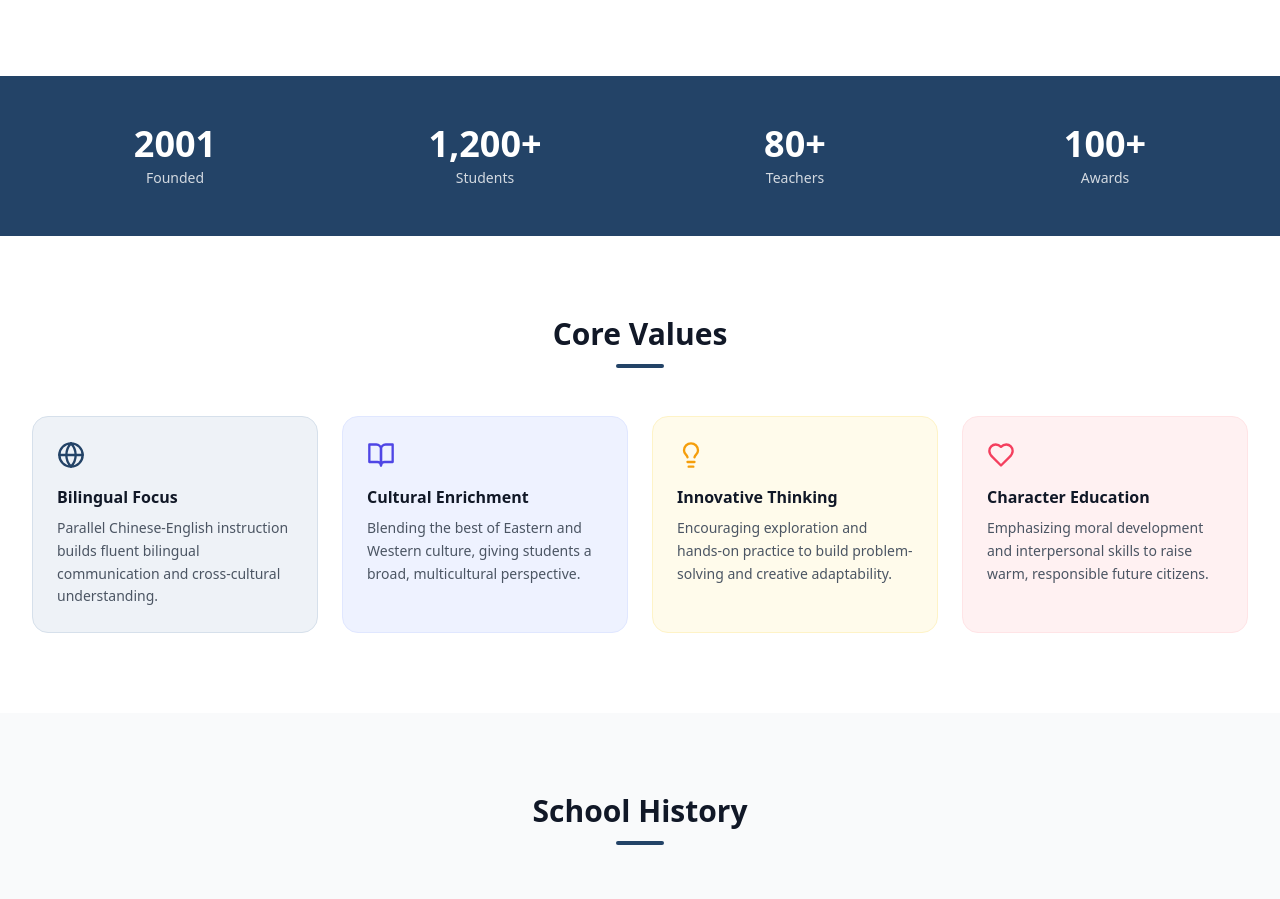
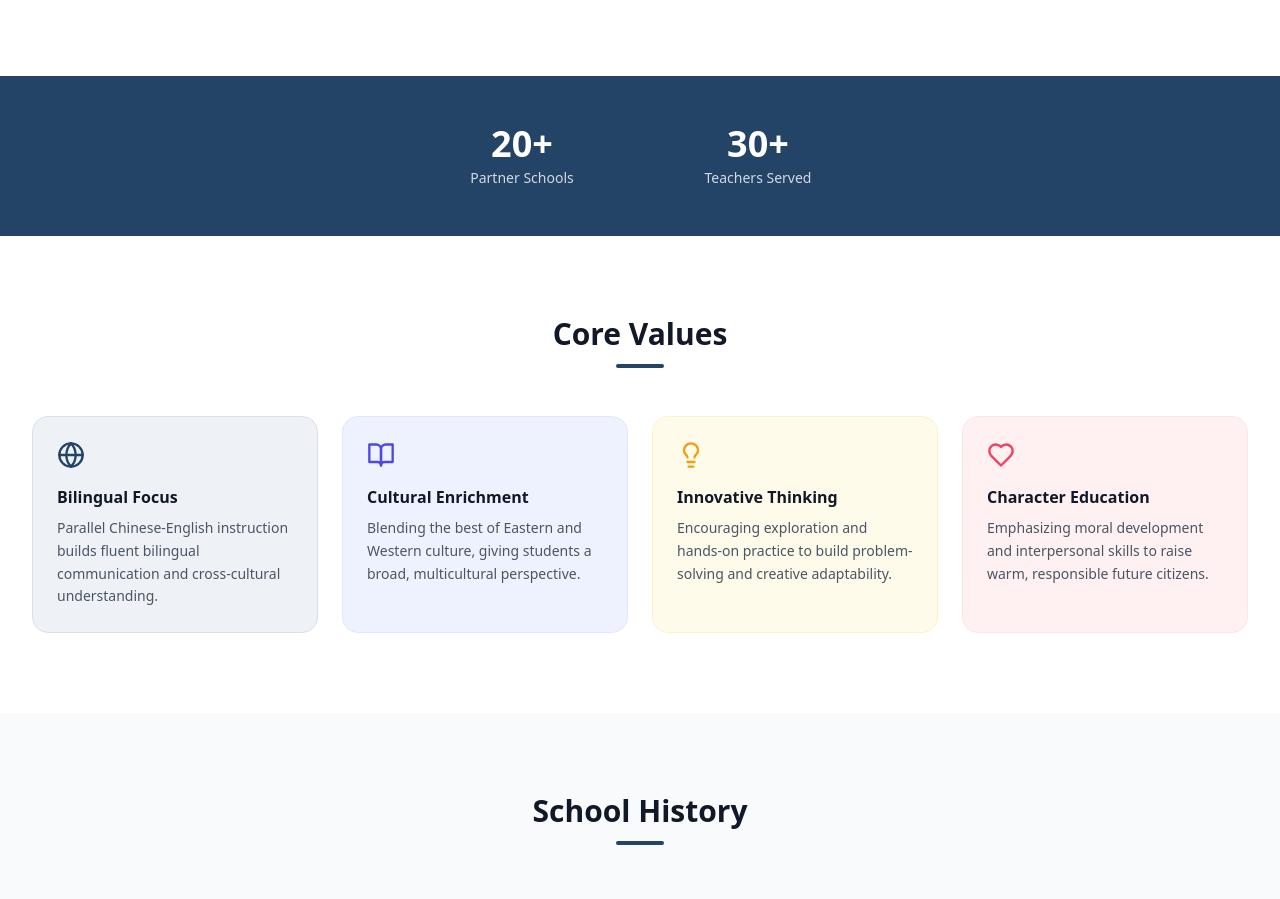
Before and after one commit to zev-666/bilingual-school, a Next.js app: page /en/about in a window 1280 px wide. Shown: the part 800-1699 px from the top of the page. Built offline with nearby package versions, Linux system fonts and the light colour scheme; no server answers; the database is empty.

Commit message:
feat: about頁面統計數字改為合作學校/服務教師人次，與首頁一致

```diff
--- a/src/app/[locale]/about/page.tsx
+++ b/src/app/[locale]/about/page.tsx
@@ -75,12 +75,10 @@ export default async function AboutPage({ params: { locale } }: Props) {
       {/* Stats bar */}
       <section className="bg-primary-600 text-white py-12">
         <div className="container-school">
-          <div className="grid grid-cols-2 md:grid-cols-4 gap-6 text-center">
+          <div className="grid grid-cols-2 gap-6 text-center max-w-md mx-auto">
             {[
-              { value: '2001', label: t('stats.founded') },
-              { value: '1,200+', label: t('stats.students') },
-              { value: '80+', label: t('stats.teachers') },
-              { value: '100+', label: t('stats.awards') },
+              { value: '20+', label: t('stats.schools') },
+              { value: '30+', label: t('stats.teachers_served') },
             ].map(({ value, label }) => (
               <div key={label}>
                 <p className="text-4xl font-bold mb-1">{value}</p>
--- a/src/i18n/messages/en.json
+++ b/src/i18n/messages/en.json
@@ -121,10 +121,8 @@
       "content": "Through an environment that values both Chinese and English equally, combined with character education and diverse learning, we inspire every student's potential and cultivate independent, innovative learners."
     },
     "stats": {
-      "founded": "Founded",
-      "students": "Students",
-      "teachers": "Teachers",
-      "awards": "Awards"
+      "schools": "Partner Schools",
+      "teachers_served": "Teachers Served"
     },
     "values": {
       "title": "Core Values",
--- a/src/i18n/messages/zh-TW.json
+++ b/src/i18n/messages/zh-TW.json
@@ -121,10 +121,8 @@
       "content": "透過中英雙語並重的教學環境，結合品格教育與多元學習，啟發每位學生的潛能，培養獨立思考、勇於創新的學習者。"
     },
     "stats": {
-      "founded": "創校年份",
-      "students": "在校學生",
-      "teachers": "專業師資",
-      "awards": "獲獎榮譽"
+      "schools": "合作學校",
+      "teachers_served": "服務教師人次"
     },
     "values": {
       "title": "核心價值",
```
